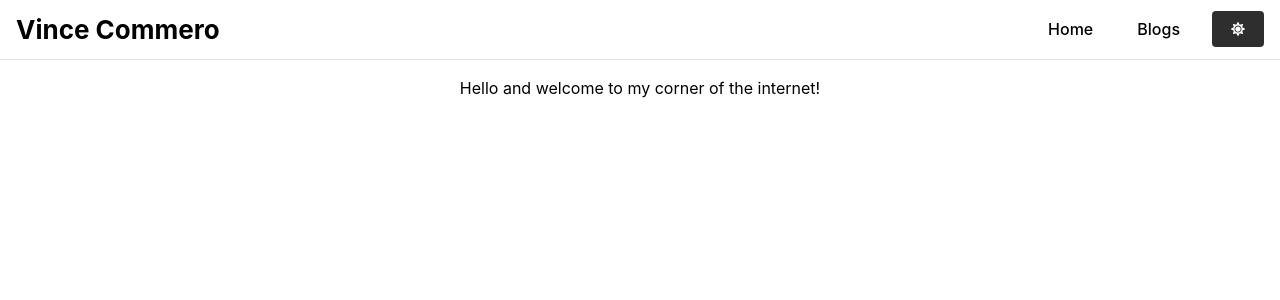
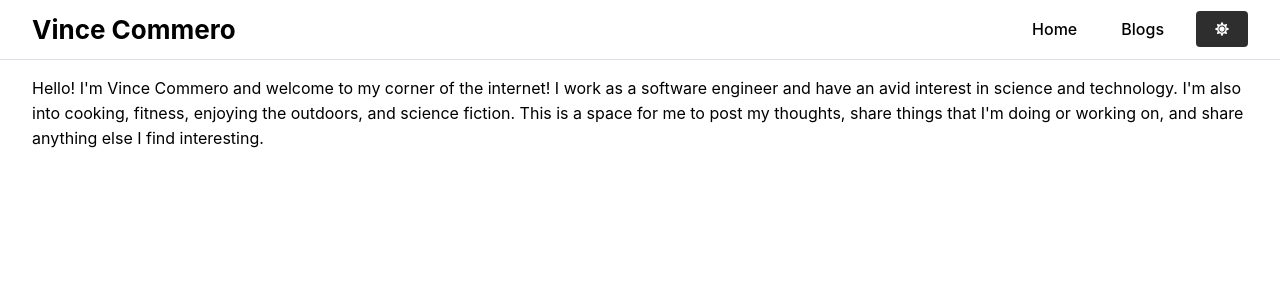
Before and after one commit to vcommero/vince-commero-blog, a Next.js app: page / in a window 1280 px wide. Shown: the top 300 px of the page. Built offline with nearby package versions, Linux system fonts and the light colour scheme.

Commit message:
Adjusted max width for wide screens. Added more intro.

```diff
--- a/components/BlogThumbnail.tsx
+++ b/components/BlogThumbnail.tsx
@@ -1,4 +1,4 @@
-import { Card, Text } from "@mantine/core";
+import { Card, Divider, Text } from "@mantine/core";
 import React from "react";
 
 type BlogThumbnailProps = {
@@ -20,6 +20,7 @@ export default function BlogThumbnail(props: BlogThumbnailProps) {
             <Text size="sm" c="dimmed">
                 Updated on: {props.updatedOn.getDate().toString()}
             </Text>
+            <Divider />
             <Text size="sm">{props.description}</Text>
         </Card>
     );
--- a/components/IntroComponent.tsx
+++ b/components/IntroComponent.tsx
@@ -5,7 +5,7 @@ export default function IntroComponent() {
   return (
     <Group justify="center">
         <Text>
-            Hello and welcome to my corner of the internet!
+            {"Hello! I'm Vince Commero and welcome to my corner of the internet! I work as a software engineer and have an avid interest in science and technology. I'm also into cooking, fitness, enjoying the outdoors, and science fiction. This is a space for me to post my thoughts, share things that I'm doing or working on, and share anything else I find interesting."}
         </Text>
     </Group>
   )
--- a/components/layouts/BaseLayout.tsx
+++ b/components/layouts/BaseLayout.tsx
@@ -4,6 +4,7 @@ import {
     AppShell,
     Burger,
     Button,
+    Container,
     Group,
     Title,
     UnstyledButton,
@@ -46,6 +47,7 @@ export function BaseLayout({ children }: BaseLayoutProps) {
             padding="md"
         >
             <AppShell.Header>
+                <Container size={"xl"} h="100%">
                     <Group h="100%" px="md">
                         <Burger
                             opened={opened}
@@ -53,7 +55,11 @@ export function BaseLayout({ children }: BaseLayoutProps) {
                             hiddenFrom="sm"
                             size="sm"
                         />
-                    <Group justify="space-between" style={{ flex: 1 }}>
+                        <Group
+                            justify="space-between"
+                            ml={"0"}
+                            style={{ flex: 1 }}
+                        >
                             <Title order={2}>Vince Commero</Title>
 
                             <Group>
@@ -88,6 +94,7 @@ export function BaseLayout({ children }: BaseLayoutProps) {
                             </Group>
                         </Group>
                     </Group>
+                </Container>
             </AppShell.Header>
 
             {/* This is the side nav only visible on mobile. */}
@@ -103,7 +110,9 @@ export function BaseLayout({ children }: BaseLayoutProps) {
                 </UnstyledButton>
             </AppShell.Navbar>
 
-            <AppShell.Main>{children}</AppShell.Main>
+            <AppShell.Main>
+                <Container size={"xl"}>{children}</Container>
+            </AppShell.Main>
         </AppShell>
     );
 }
```
Lines whose indentation alone changed are shown as unchanged.
